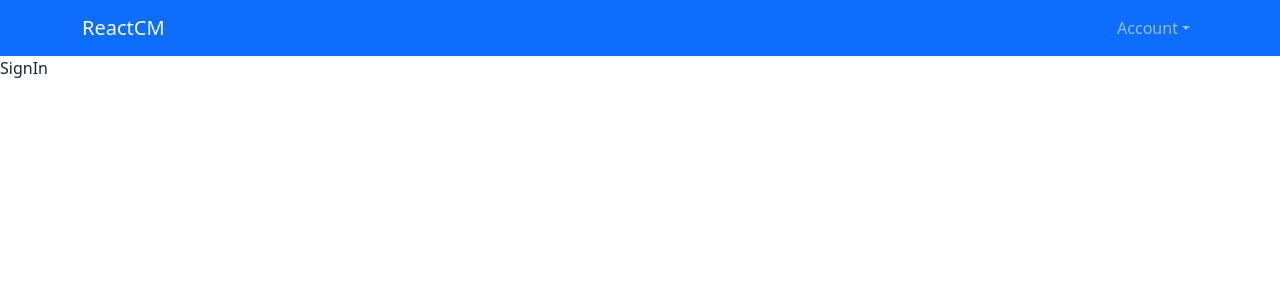
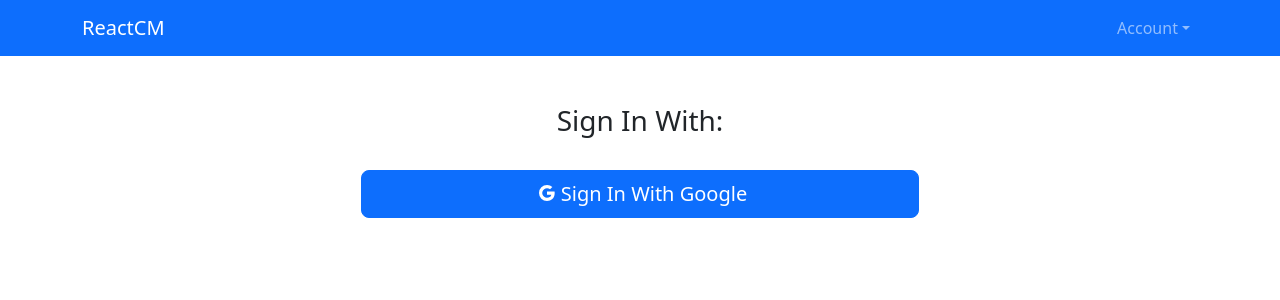
Before and after one commit to rhen99/ReactCM, a React (Create React App) app: page /signin in a window 1280 px wide. Shown: the top 300 px of the page. Built offline with nearby package versions, Linux system fonts and the light colour scheme.

Commit message:
added: google signin button

```diff
--- a/src/components/SignIn.jsx
+++ b/src/components/SignIn.jsx
@@ -1,5 +1,29 @@
+import Container from "react-bootstrap/Container";
+import Row from "react-bootstrap/Row";
+import Col from "react-bootstrap/Col";
+import Button from "react-bootstrap/Button";
+import Form from "react-bootstrap/Form";
+import { Google } from "react-bootstrap-icons";
 function SignIn() {
-  return <div>SignIn</div>;
+  return (
+    <Container className="mt-5">
+      <Row className="mb-4">
+        <Col>
+          <h3 className="text-center">Sign In With:</h3>
+        </Col>
+      </Row>
+      <Row>
+        <Col>
+          <Form className="text-center">
+            <Button variant="primary" size="lg" style={{ width: "50%" }}>
+              <Google color="white" className="mx-1 pb-1" />
+              Sign In With Google
+            </Button>
+          </Form>
+        </Col>
+      </Row>
+    </Container>
+  );
 }
 
 export default SignIn;
```
